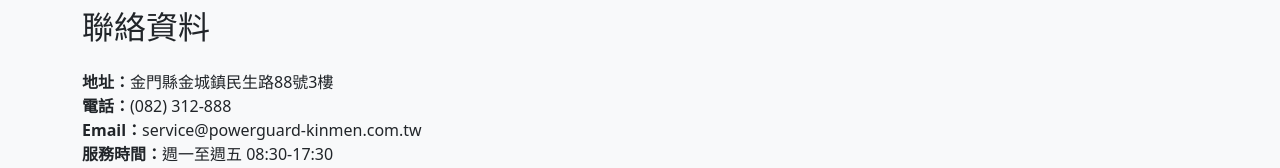
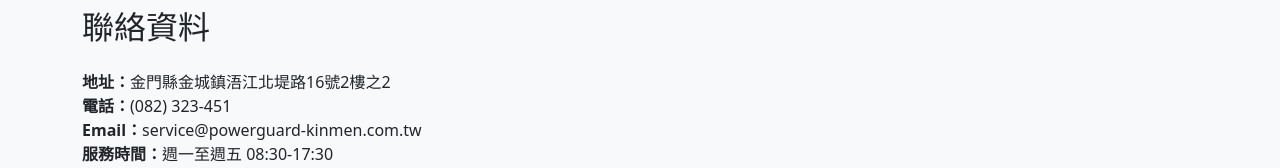
Before and after one commit to WELL-KNIT/well-knit.github.io, a plain HTML site: page index.html in a window 1280 px wide. Shown: the part 536-704 px from the top of the page. Drawn offline with nearby package versions, Linux system fonts and the light colour scheme.

Commit message:
Update1140730 index.html

```diff
--- a/index.html
+++ b/index.html
@@ -45,8 +45,8 @@
     <div class="container">
       <h2 class="mb-4">聯絡資料</h2>
       <ul class="list-unstyled">
-        <li><strong>地址：</strong>金門縣金城鎮民生路88號3樓</li>
-        <li><strong>電話：</strong>(082) 312-888</li>
+        <li><strong>地址：</strong>金門縣金城鎮浯江北堤路16號2樓之2</li>
+        <li><strong>電話：</strong>(082) 323-451</li>
         <li><strong>Email：</strong>service@powerguard-kinmen.com.tw</li>
         <li><strong>服務時間：</strong>週一至週五 08:30-17:30</li>
       </ul>
```
